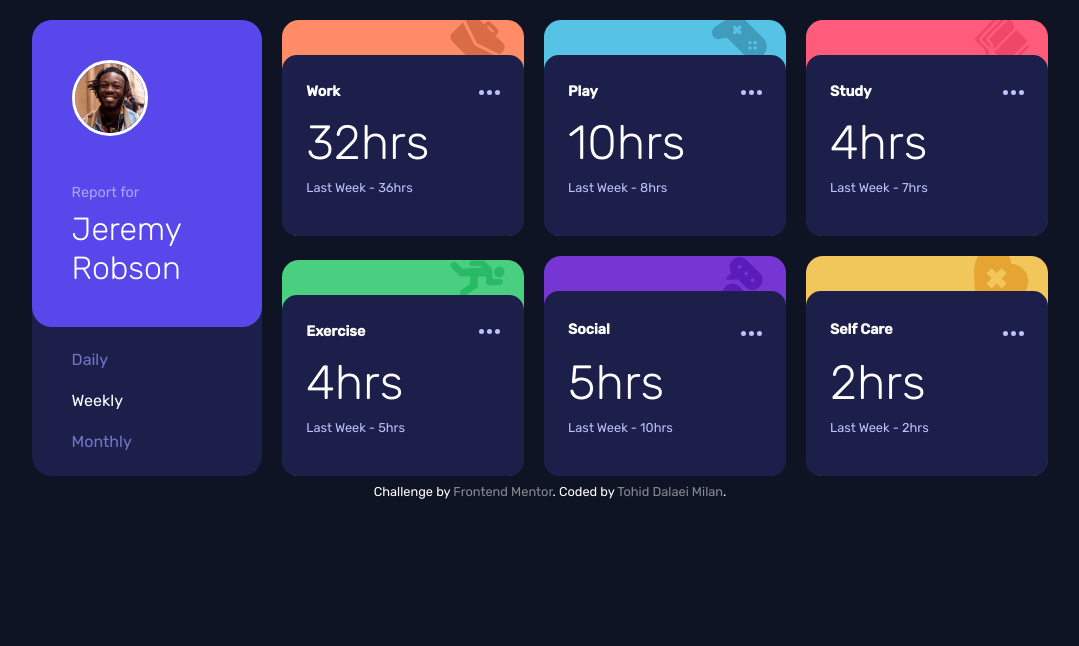
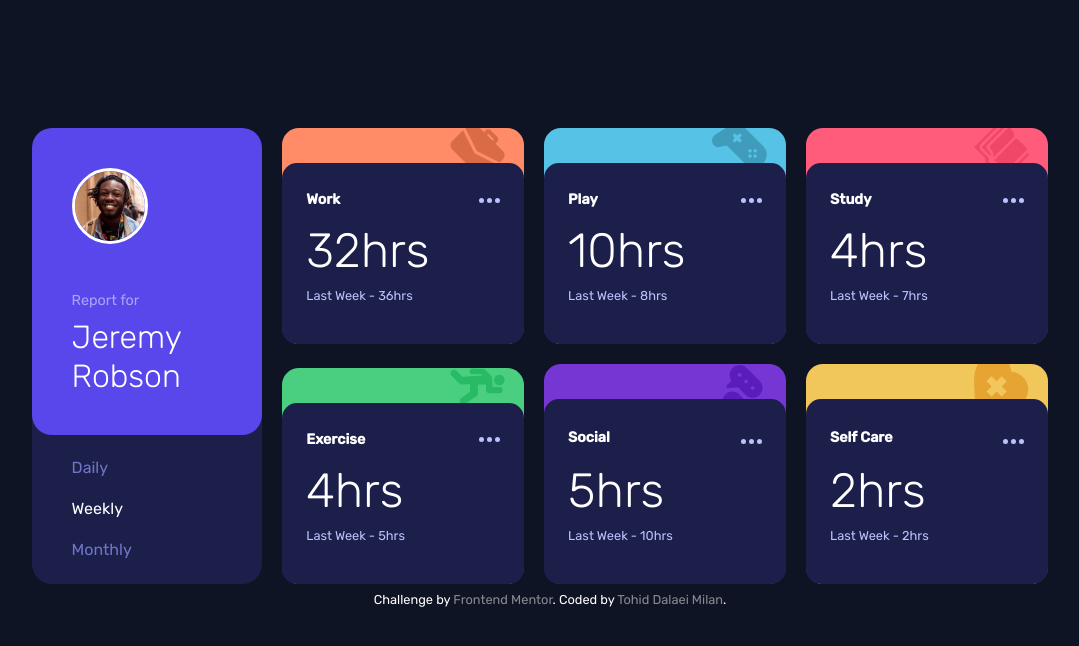
Before and after one commit to eng-milan/007-time-tracking-dashboard-main, a plain HTML site: page index.html in a window 1280 px wide. Shown: the whole page, without its empty margins (90-1169 px from the left). Drawn offline with nearby package versions, Linux system fonts and the light colour scheme.

Commit message:
modifies desktop view

```diff
--- a/styles/desktop.css
+++ b/styles/desktop.css
@@ -2,9 +2,9 @@ body {
     font-family: 'Rubik', sans-serif;
     font-size: 18px;
     background-color: hsl(226, 43%, 10%);
-    padding: 20px 5% 0;
     flex-wrap: wrap;
     justify-content: center;
+    padding-top: 10%;
 }
 
 body, .report-heading, .person-report-image, .person-report-name, .report-period, main {
@@ -220,7 +220,7 @@ main {
 .attribution {
     color: #fff;
     font-size: 0.8rem;
-    margin: 10px auto 0;
+    margin: 10px auto;
 }
 
 .attribution a {
```
